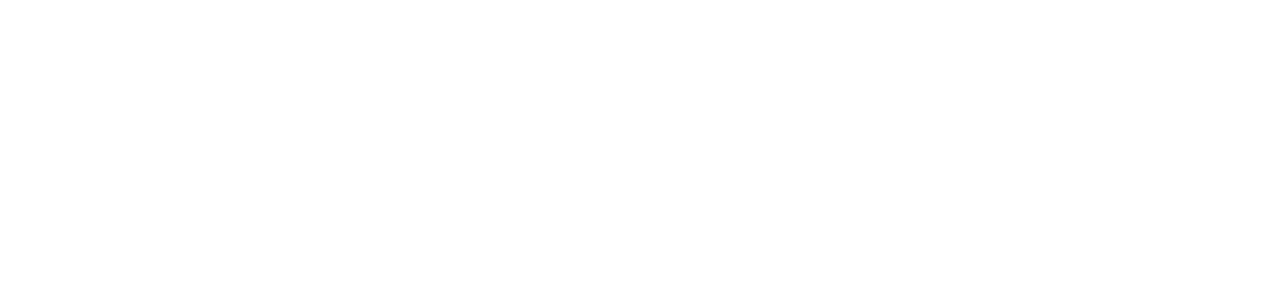
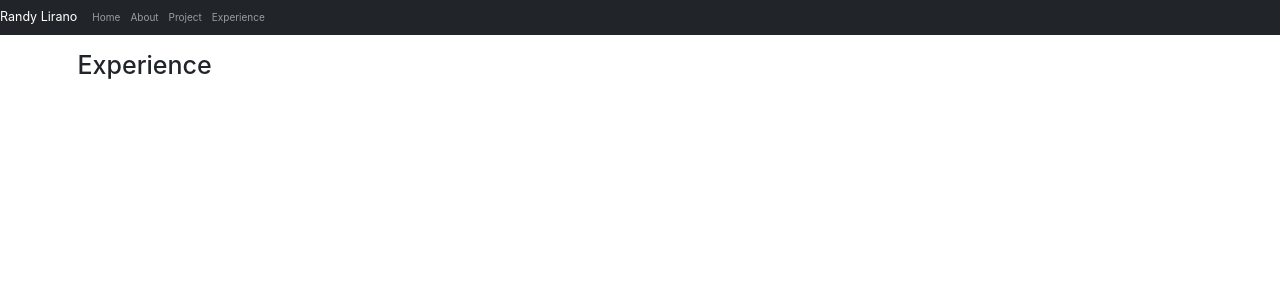
Before and after one commit to randylirano/portfolio, a React (Create React App) app: page /experience in a window 1280 px wide. Before the commit this address had no page. Shown: the top 300 px of the page. Built offline with nearby package versions, Linux system fonts and the light colour scheme.

Commit message:
Started Experience page

```diff
--- a/package.json
+++ b/package.json
@@ -9,7 +9,7 @@
     "react": "^17.0.2",
     "react-dom": "^17.0.2",
     "react-router-dom": "^6.2.1",
-    "react-scripts": "5.0.0",
+    "react-scripts": "^5.0.0",
     "web-vitals": "^2.1.2"
   },
   "scripts": {
--- a/src/App.js
+++ b/src/App.js
@@ -1,8 +1,10 @@
 import './App.css';
+import React from 'react';
 import { BrowserRouter as Router, Route, Routes } from "react-router-dom";
 import LandingPage from './pages/LandingPage';
 import AboutPage from './pages/AboutPage';
 import ProjectPage from './pages/ProjectPage';
+import ExperiencePage from './pages/ExperiencePage';
 
 function App() {
   return (
@@ -11,6 +13,7 @@
         <Route exact path="/" element={<LandingPage />} />
         <Route exact path="/about" element={<AboutPage />} />
         <Route exact path="/project" element={<ProjectPage />} />
+        <Route exact path="/experience" element={<ExperiencePage />} />
       </Routes>
     </Router>
   );
--- a/src/components/NavBar.js
+++ b/src/components/NavBar.js
@@ -38,6 +38,11 @@
                 Project
               </Link>
             </li>
+            <li className="nav-item">
+              <Link className="nav-link" to="/experience">
+                Experience
+              </Link>
+            </li>
           </ul>
         </div>
       </nav>
--- /dev/null
+++ b/src/pages/ExperiencePage.js
@@ -0,0 +1,13 @@
+import React from "react";
+import NavBar from "../components/NavBar.js";
+
+const ExperiencePage = () => {
+  return(
+    <div className="container section-page">
+      <NavBar />
+      <h1>Experience</h1>
+    </div>
+  );
+}
+
+export default ExperiencePage;
```
Also changed, not shown: 1 other file (tests, documents, lock files or other folders).
